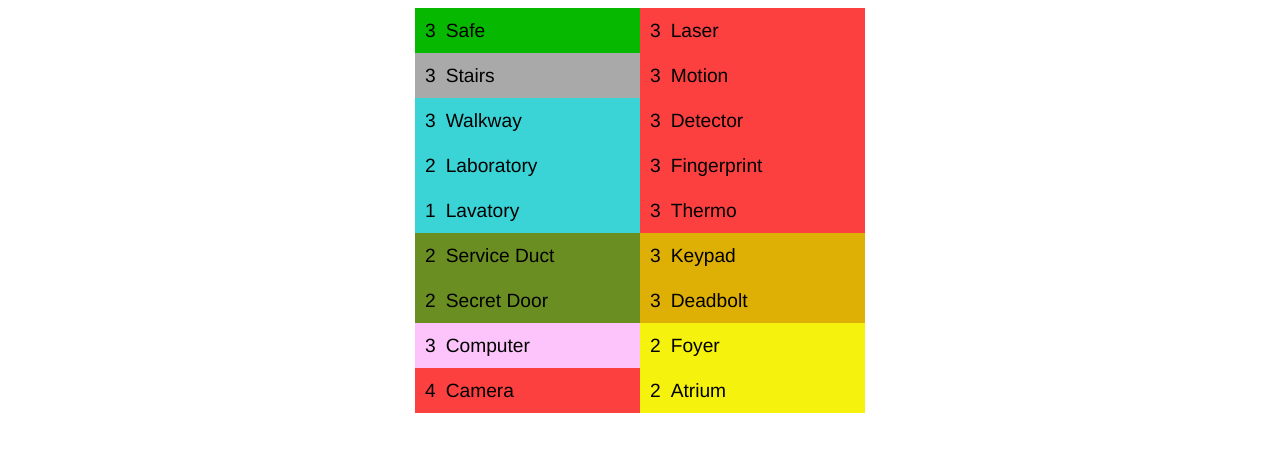
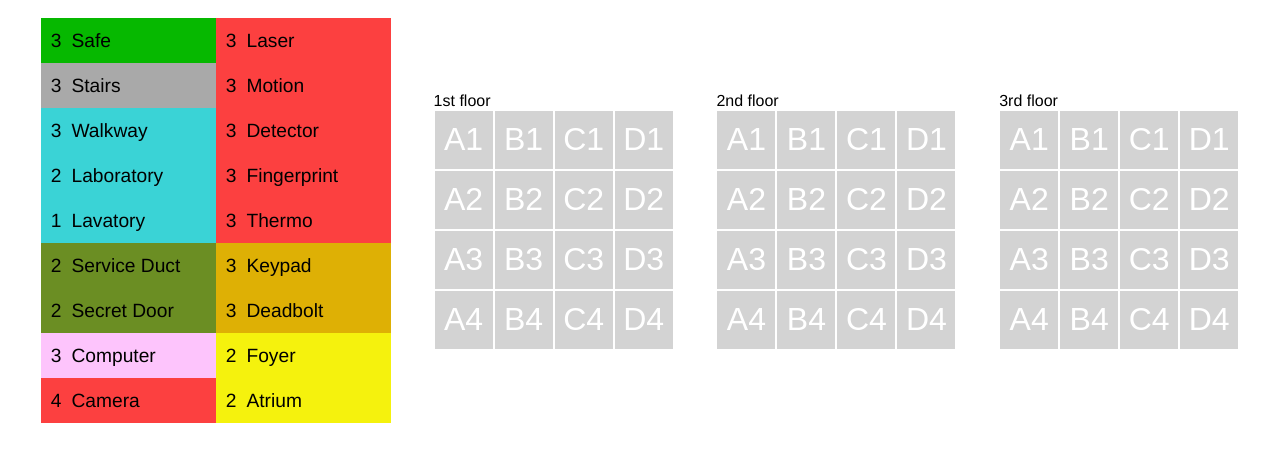
Before and after one commit to koralcem/personal-site, a Jekyll site: the page built from burgle-bros-react.html, in a window 1280 px wide. Shown: the top 462 px of the page. Built offline with Jekyll 4.4.1, drawn with Linux system fonts in a browser that asks for light colours; nearby versions of some CDN libraries.

Commit message:
Add guard destination tables to the Burgle Bros reference in React

```diff
--- a/burgle-bros-react.html
+++ b/burgle-bros-react.html
@@ -8,5 +8,11 @@ js_files:
   - https://unpkg.com/babel-standalone@6/babel.min.js
 ---
 
-<div id="container"></div>
+<div id="container">
+  <div id="rooms"></div>
+  <div id="floor-1-table"></div>
+  <div id="floor-2-table"></div>
+  <div id="floor-3-table"></div>
+</div>
+
 <script type="text/babel" src="js/burgle-bros-react.js"></script>
--- a/css/burgle-bros-react.scss
+++ b/css/burgle-bros-react.scss
@@ -1,5 +1,7 @@
 ---
 ---
+
+$alarm-color: rgb(252, 64, 64);
 
 .safe {
   background-color: rgb(6, 184, 0);
@@ -22,7 +24,7 @@
 }
 
 .alarm {
-  background-color: rgb(252, 64, 64);
+  background-color: $alarm-color;
 }
 
 .impediment {
@@ -41,7 +43,7 @@ table {
   display: flex;
   align-items: center;
   height: 45px;
-  font: 1.2em Helvetica, sans-serif;
+  font-size: 1.2em;
 
   div:first-child {
     padding: 0 10px;
@@ -54,7 +56,7 @@ table {
 }
 
 .card {
-  width: 450px;
+  width: 350px;
   display: flex;
   justify-content: center;
 }
@@ -66,9 +68,36 @@ table {
 
 #container {
   display: flex;
-  justify-content: center;
-  -moz-user-select: none;
-  -webkit-user-select: none;
-  -ms-user-select: none;
+  flex-flow: row wrap;
+  align-items: center;
+  justify-content: space-evenly;
+  font-family: Helvetica, sans-serif;
+
+  moz-user-select: none;
+  webkit-user-select: none;
+  ms-user-select: none;
   user-select: none;
+
+  & > div {
+    margin: 10px;
+  }
 }
+
+$square-size: 60px;
+
+.square {
+  background-color: lightgray;
+  width: $square-size;
+  height: $square-size;
+  font-size: 2em;
+  color: white;
+  border: 1px solid white;
+
+  &.revealed {
+    background-color: $alarm-color;
+  }
+
+  &:focus {
+    outline: none;
+  }
+}
--- a/js/burgle-bros-react.js
+++ b/js/burgle-bros-react.js
@@ -101,4 +101,60 @@ const allRooms = [
   new RoomTile('Foyer', 2, 'open-area'),
   new RoomTile('Atrium', 2, 'open-area'),
 ]
-ReactDOM.render(<RoomTable rooms={allRooms}/>, document.querySelector('#container'))
+
+ReactDOM.render(<RoomTable rooms={allRooms}/>, document.querySelector('#rooms'))
+
+
+class Board extends React.Component {
+  constructor(props) {
+    super(props)
+    this.state = {
+      squares: Array(16).fill(false)
+    }
+  }
+
+  handleClick(i) {
+    const squares = this.state.squares.slice()
+    squares[i] = !squares[i]
+    this.setState({ squares })
+  }
+
+  renderSquare(i, coords) {
+    return (
+      <Square
+        value={coords}
+        revealed={this.state.squares[i]}
+        onClick={() => this.handleClick(i)}
+      />
+    )
+  }
+
+  render() {
+    return (
+      <div className='table'>
+        <div>{this.props.title}</div>
+        <div>{this.renderSquare(0, 'A1')}{this.renderSquare(1, 'B1')}{this.renderSquare(2, 'C1')}{this.renderSquare(3, 'D1')}</div>
+        <div>{this.renderSquare(4, 'A2')}{this.renderSquare(5, 'B2')}{this.renderSquare(6, 'C2')}{this.renderSquare(7, 'D2')}</div>
+        <div>{this.renderSquare(8, 'A3')}{this.renderSquare(9, 'B3')}{this.renderSquare(10, 'C3')}{this.renderSquare(11, 'D3')}</div>
+        <div>{this.renderSquare(12, 'A4')}{this.renderSquare(13, 'B4')}{this.renderSquare(14, 'C4')}{this.renderSquare(15, 'D4')}</div>
+      </div>
+    )
+  }
+}
+
+class Square extends React.Component {
+  render() {
+    return (
+      <button
+        className={`square ${this.props.revealed ? 'revealed' : ''}`}
+        onClick={() => this.props.onClick()}
+      >
+        {this.props.value}
+      </button>
+    )
+  }
+}
+
+ReactDOM.render(<Board title='1st floor'/>, document.querySelector('#floor-1-table'))
+ReactDOM.render(<Board title='2nd floor'/>, document.querySelector('#floor-2-table'))
+ReactDOM.render(<Board title='3rd floor'/>, document.querySelector('#floor-3-table'))
```
